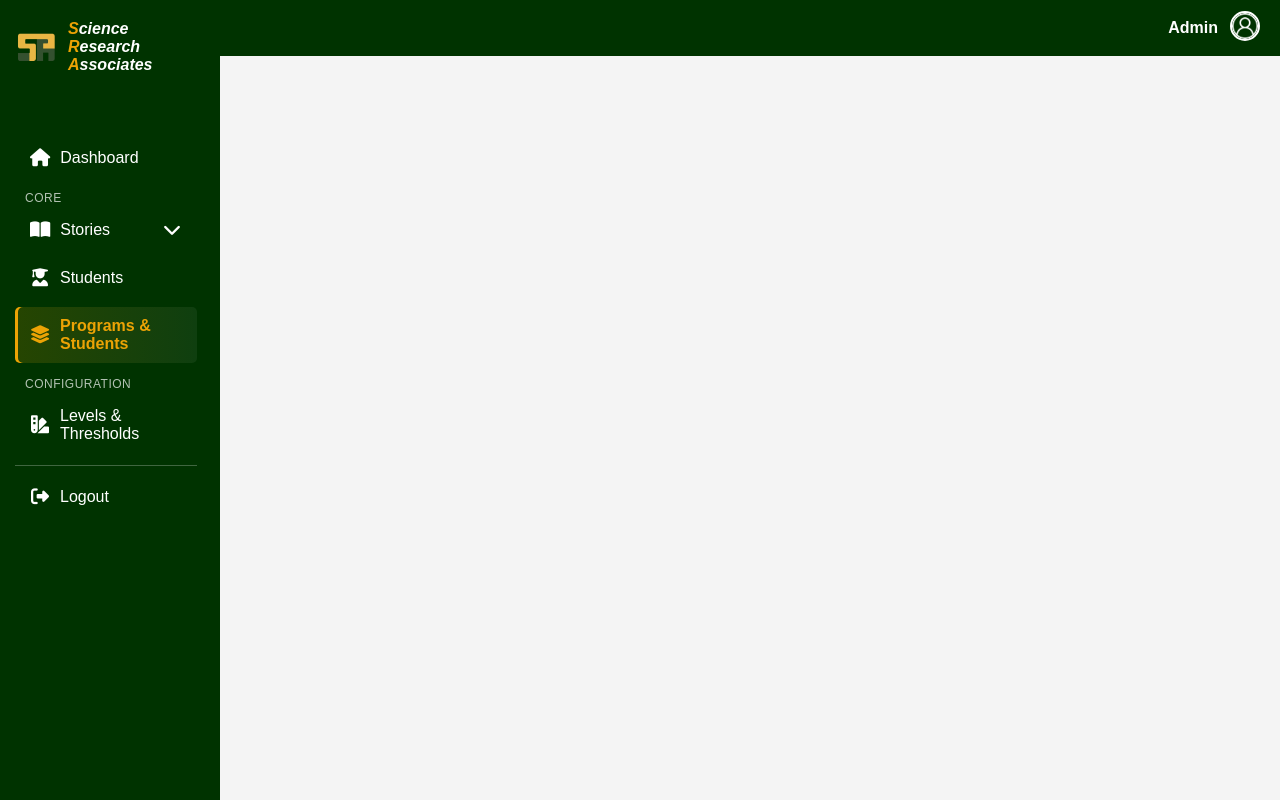
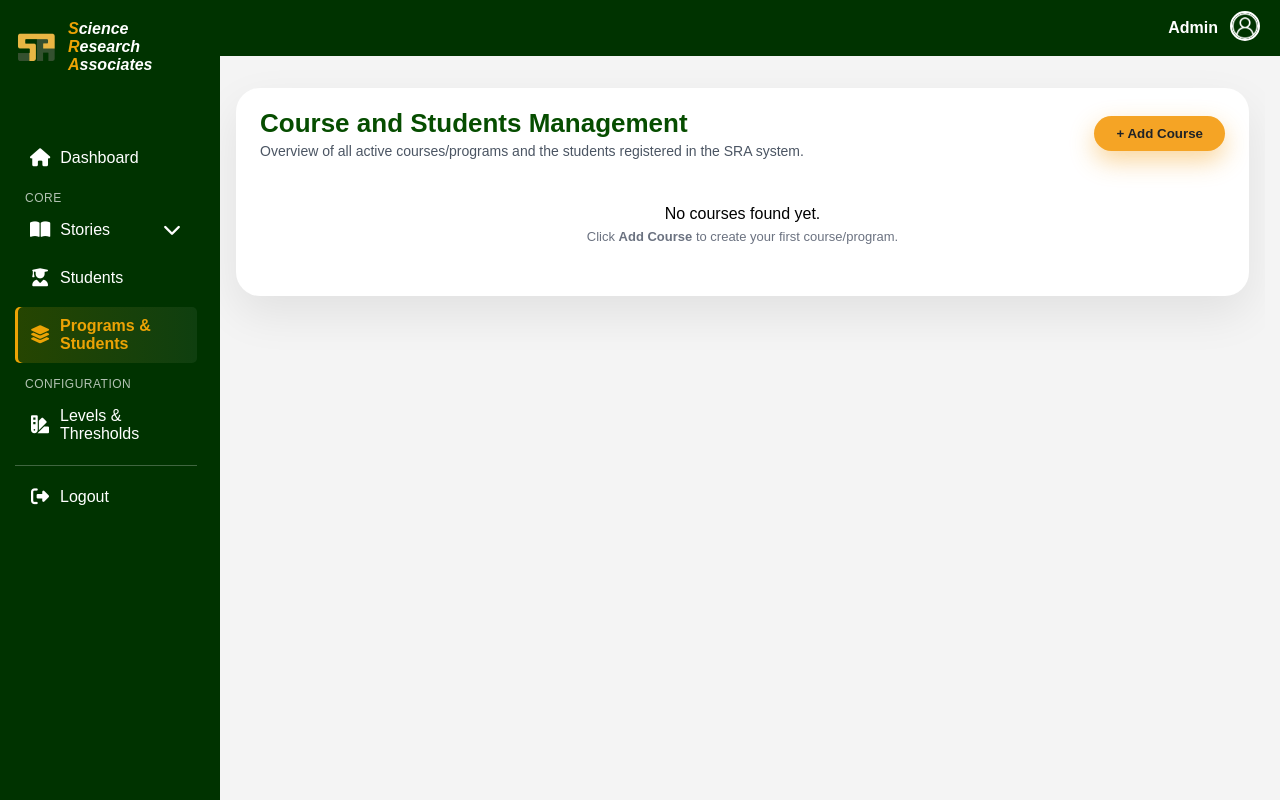
Before and after one commit to bermejoFlorence/SRA-Management-System, a PHP site: page /admin/programs_students.php in a window 1280 px wide. Run offline with PHP 8.4, Linux system fonts and the light colour scheme; the visitor is signed in with stand-in values (Sample User, id 1); some libraries are stand-ins or nearby versions.

Commit message:
new layout

```diff
--- a/admin/programs_students.php
+++ b/admin/programs_students.php
@@ -5,13 +5,261 @@
 $PAGE_TITLE  = 'Programs and Students';
 $ACTIVE_MENU = 'prog_students';
 
-require_once __DIR__ . '/includes/header.php';  // <-- navbar + hamburger + backdrop + JS
-require_once __DIR__ . '/includes/sidebar.php'; // <-- sidebar (with id="sidebar")
+require_once __DIR__ . '/includes/header.php';  // navbar + hamburger + backdrop + JS
+require_once __DIR__ . '/includes/sidebar.php'; // sidebar (with id="sidebar")
+
+// --- Load courses/programs with student count ---
+mysqli_report(MYSQLI_REPORT_ERROR | MYSQLI_REPORT_STRICT);
+if (isset($conn) && $conn instanceof mysqli) {
+    $conn->set_charset('utf8mb4');
+}
+
+$courses = [];
+if (isset($conn) && $conn instanceof mysqli) {
+    $sql = "
+        SELECT
+            p.program_id,
+            p.program_code,
+            p.program_name,
+            COUNT(CASE WHEN u.role = 'student' THEN u.user_id END) AS student_count
+        FROM sra_programs p
+        LEFT JOIN users u
+            ON u.program_id = p.program_id
+           AND u.role = 'student'
+        WHERE p.status = 'active'
+        GROUP BY p.program_id, p.program_code, p.program_name
+        ORDER BY student_count DESC, p.program_code ASC
+    ";
+    $res = $conn->query($sql);
+    while ($row = $res->fetch_assoc()) {
+        $courses[] = $row;
+    }
+    $res->free();
+}
 ?>
+
+<style>
+/* main wrapper card */
+.courses-card {
+  background: #ffffff;
+  border-radius: 24px;
+  padding: 20px 24px 24px;
+  margin: 16px 16px 32px;
+  box-shadow: 0 18px 45px rgba(0, 0, 0, 0.08);
+}
+
+/* header area */
+.courses-card-header {
+  display: flex;
+  align-items: center;
+  justify-content: space-between;
+  gap: 16px;
+  margin-bottom: 18px;
+}
+
+.courses-card-header h1 {
+  margin: 0;
+  font-size: 26px;
+  font-weight: 800;
+  color: #064d00;
+}
+
+.courses-card-header .subtitle {
+  margin: 4px 0 0;
+  font-size: 14px;
+  color: #4b5563;
+}
+
+.header-actions .btn-accent {
+  border-radius: 999px;
+  padding: 10px 22px;
+  border: none;
+  font-weight: 600;
+  background: #f5a425;
+  color: #1f2327;
+  cursor: pointer;
+  box-shadow: 0 10px 24px rgba(245, 164, 37, 0.45);
+}
+
+.header-actions .btn-accent:hover {
+  filter: brightness(0.95);
+}
+
+/* table wrapper */
+.courses-table-wrapper {
+  margin-top: 4px;
+}
+
+/* table styles similar sa screenshot */
+.courses-table {
+  width: 100%;
+  border-collapse: collapse;
+  overflow: hidden;
+  border-radius: 18px;
+}
+
+.courses-table thead tr {
+  background: #f4f8f0;
+}
+
+.courses-table th,
+.courses-table td {
+  padding: 12px 18px;
+  font-size: 14px;
+}
+
+.courses-table th {
+  text-align: left;
+  font-weight: 700;
+  color: #064d00;
+}
+
+.courses-table tbody tr:nth-child(even) {
+  background: #fcfdf9;
+}
+
+.courses-table tbody tr:nth-child(odd) {
+  background: #ffffff;
+}
+
+.courses-table tbody tr:hover {
+  background: #f1f5f9;
+}
+
+.course-title {
+  font-weight: 600;
+  color: #0b3d0f;
+}
+
+/* number of students badge */
+.badge-count {
+  display: inline-flex;
+  min-width: 40px;
+  justify-content: center;
+  align-items: center;
+  padding: 4px 10px;
+  border-radius: 999px;
+  background: #e5f3da;
+  color: #064d00;
+  font-weight: 700;
+}
+
+/* view details button pill */
+.btn-view {
+  display: inline-flex;
+  align-items: center;
+  justify-content: center;
+  padding: 8px 18px;
+  border-radius: 999px;
+  border: none;
+  text-decoration: none;
+  background: linear-gradient(135deg, #f5a425, #f6c445);
+  color: #1f2327;
+  font-weight: 700;
+  font-size: 14px;
+  box-shadow: 0 10px 24px rgba(245, 164, 37, 0.45);
+}
+
+.btn-view:hover {
+  filter: brightness(0.95);
+}
+
+/* empty state */
+.empty-state {
+  padding: 28px 12px;
+  text-align: center;
+}
+
+.empty-state p {
+  margin: 0;
+}
+
+.empty-state .hint {
+  margin-top: 6px;
+  font-size: 13px;
+  color: #6b7280;
+}
+
+/* responsive tweaks */
+@media (max-width: 768px) {
+  .courses-card {
+    margin: 10px;
+    padding: 16px;
+  }
+
+  .courses-card-header {
+    flex-direction: column;
+    align-items: flex-start;
+  }
+
+  .courses-table th,
+  .courses-table td {
+    padding: 10px 12px;
+  }
+}
+</style>
+
 <div class="main-content">
-  <div class="dashboard-grid">
-  </div>
+  <section class="card courses-card">
+    <div class="courses-card-header">
+      <div>
+        <h1>Course and Students Management</h1>
+        <p class="subtitle">
+          Overview of all active courses/programs and the students registered in the SRA system.
+        </p>
+      </div>
+      <div class="header-actions">
+        <button type="button" class="btn btn-accent" id="btnAddCourse">
+          + Add Course
+        </button>
+      </div>
+    </div>
 
+    <div class="courses-table-wrapper">
+      <?php if (empty($courses)): ?>
+        <div class="empty-state">
+          <p>No courses found yet.</p>
+          <p class="hint">Click <strong>Add Course</strong> to create your first course/program.</p>
+        </div>
+      <?php else: ?>
+        <table class="courses-table">
+          <thead>
+            <tr>
+              <th style="width:60px;">#</th>
+              <th>Course Title</th>
+              <th style="width:180px; text-align:center;">Number of Students</th>
+              <th style="width:200px; text-align:center;">Action (View Details)</th>
+            </tr>
+          </thead>
+          <tbody>
+          <?php
+          $i = 1;
+          foreach ($courses as $c):
+              $fullTitle = trim($c['program_code'] . ' – ' . $c['program_name']);
+          ?>
+            <tr>
+              <td><?php echo $i++; ?></td>
+              <td>
+                <span class="course-title"><?php echo htmlspecialchars($fullTitle); ?></span>
+              </td>
+              <td style="text-align:center;">
+                <span class="badge-count">
+                  <?php echo (int)$c['student_count']; ?>
+                </span>
+              </td>
+              <td style="text-align:center;">
+                <a href="programs_students_view.php?program_id=<?php echo (int)$c['program_id']; ?>"
+                   class="btn btn-view">
+                  View Details
+                </a>
+              </td>
+            </tr>
+          <?php endforeach; ?>
+          </tbody>
+        </table>
+      <?php endif; ?>
+    </div>
+  </section>
 </div>
 </body>
 </html>
```
